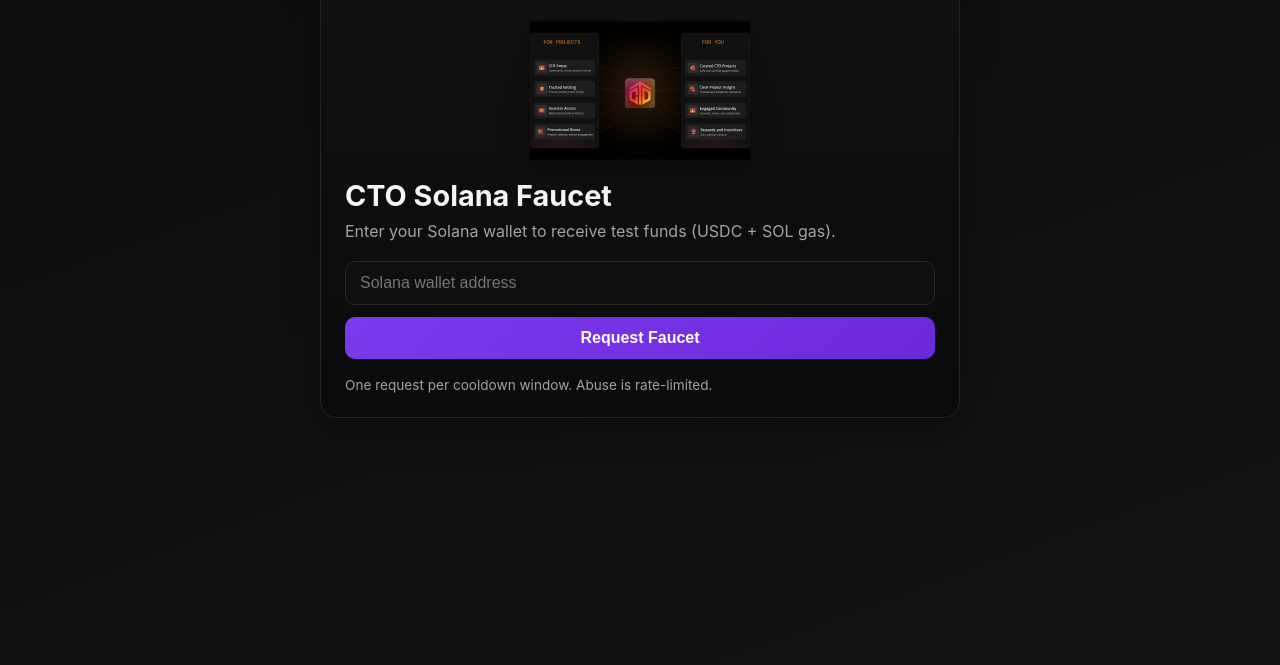
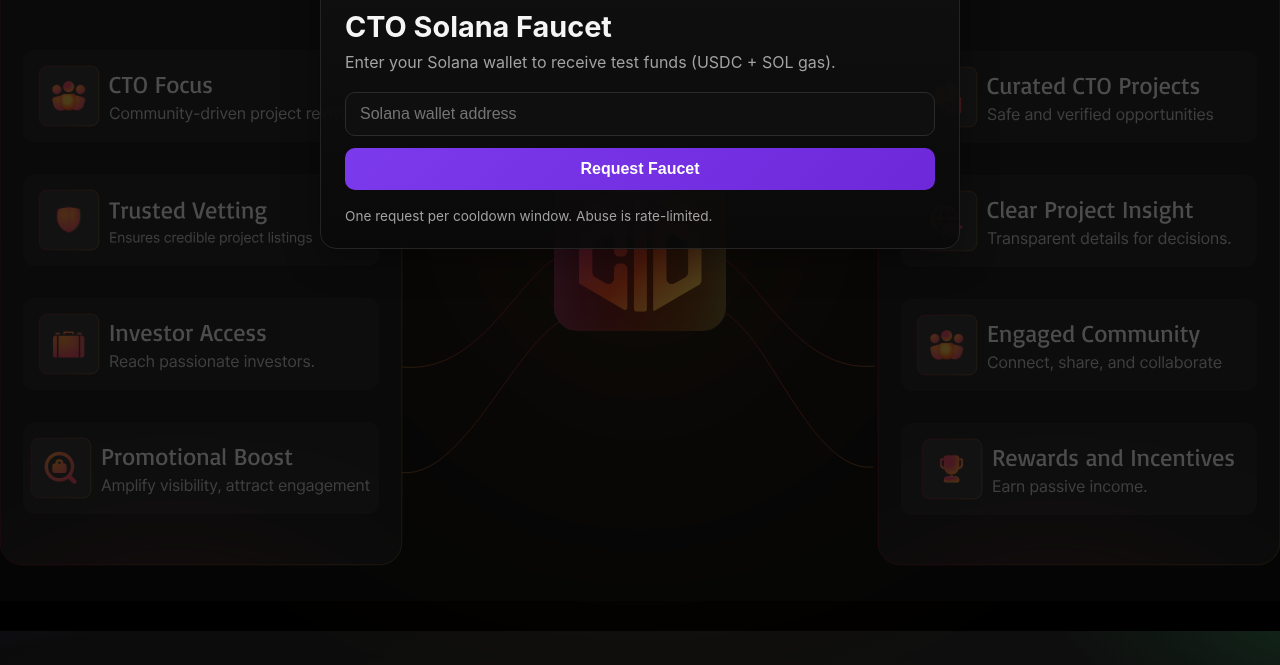
Before and after one commit to CTOMKP/faucet, a website: page public/index.html in a window 1280 px wide. Shown: the part 199-864 px from the top of the page. Drawn offline with Linux system fonts and the light colour scheme.

Commit message:
style(faucet): use why-img.svg as full-page background

```diff
--- a/public/index.html
+++ b/public/index.html
@@ -20,13 +20,23 @@
       margin:0;
       font-family: Inter, system-ui, -apple-system, Segoe UI, Roboto, sans-serif;
       background:
+        url('/why-img.svg') center/cover no-repeat fixed,
         radial-gradient(900px 400px at -10% -20%, rgba(124,58,237,.24) 0%, transparent 55%),
         radial-gradient(800px 300px at 110% 0%, rgba(34,197,94,.18) 0%, transparent 45%),
         linear-gradient(160deg, var(--bg), var(--bg2));
       color:var(--text);
       min-height:100vh;
     }
+    body::before {
+      content: '';
+      position: fixed;
+      inset: 0;
+      background: rgba(8, 8, 8, 0.72);
+      pointer-events: none;
+      z-index: 0;
+    }
     .wrap { max-width: 640px; margin: 8vh auto; padding: 24px; }
+    .wrap { position: relative; z-index: 1; }
     .card {
       background:linear-gradient(180deg, rgba(18,18,18,.95), rgba(10,10,10,.95));
       border:1px solid var(--border);
@@ -83,14 +93,6 @@
       letter-spacing:.04em;
       text-transform:uppercase;
     }
-    .hero-art {
-      width: 100%;
-      max-width: 220px;
-      opacity: .95;
-      margin: 8px auto 14px;
-      display: block;
-      filter: drop-shadow(0 8px 16px rgba(0,0,0,.35));
-    }
   </style>
 </head>
 <body>
@@ -101,7 +103,6 @@
         <span>CTO Marketplace</span>
       </div>
       <span class="badge">Solana Devnet Faucet</span>
-      <img class="hero-art" src="/why-img.svg" alt="CTO visual" />
       <h1>CTO Solana Faucet</h1>
       <p>Enter your Solana wallet to receive test funds (USDC + SOL gas).</p>
       <form id="faucetForm">
```
